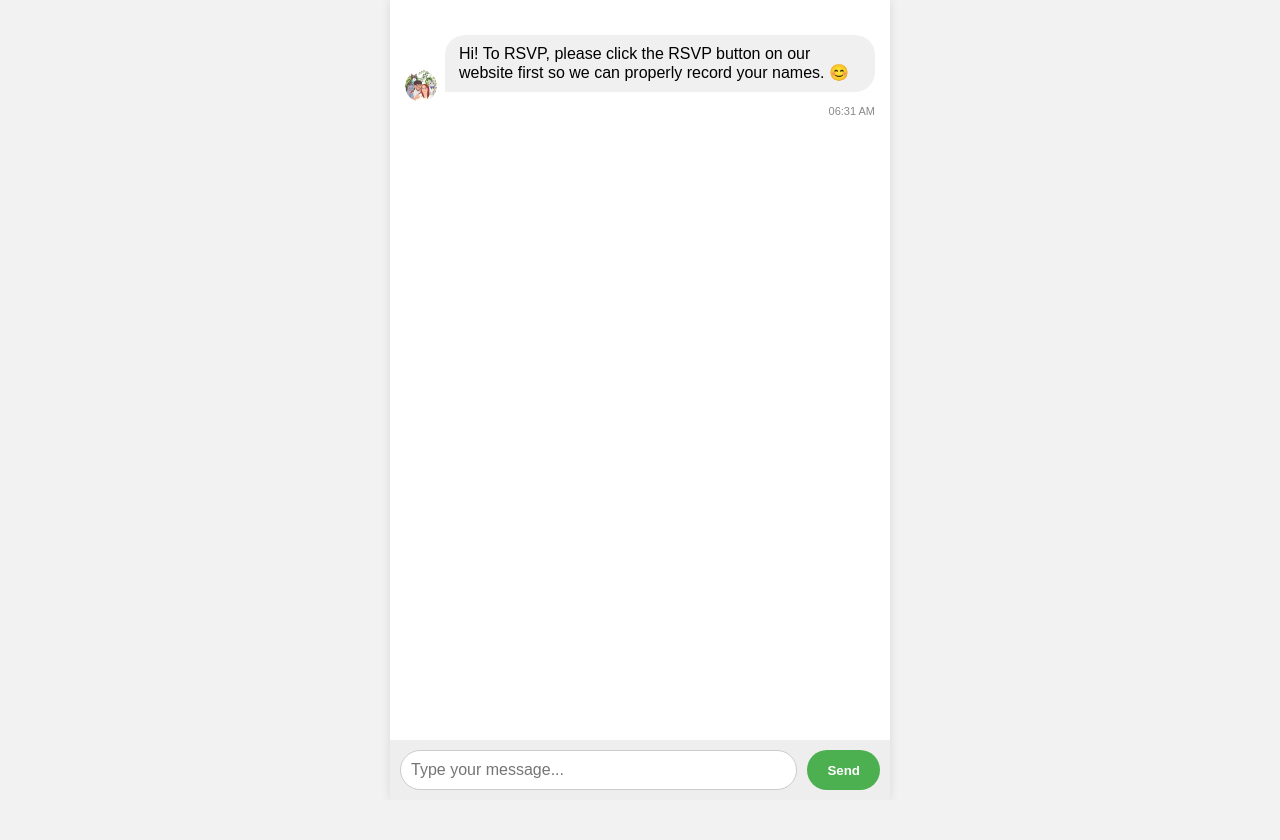
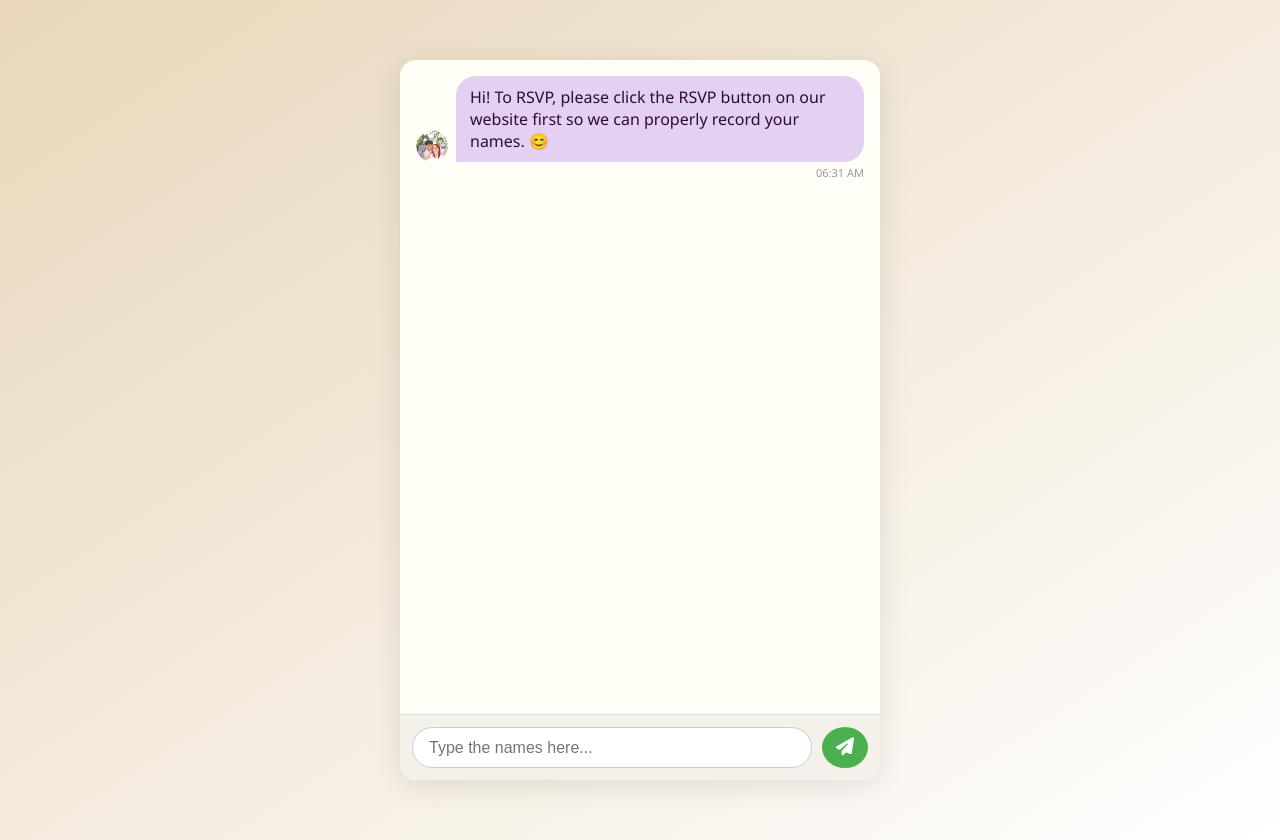
Before and after one commit to daiyarinzu/ve-wedding-rsvp-chatbot, a plain HTML site: page index.html in a window 1280 px wide. Before the commit the page ends 800 px from the top, so only its background shows below. Drawn offline with Linux system fonts and the light colour scheme.

Commit message:
UI/UX Phase update

```diff
--- a/index.html
+++ b/index.html
@@ -5,22 +5,32 @@
     <meta name="viewport" content="width=device-width, initial-scale=1.0" />
     <title>RSVP Chatbot</title>
     <link rel="stylesheet" href="style.css" />
+    <link
+      rel="stylesheet"
+      href="https://cdnjs.cloudflare.com/ajax/libs/font-awesome/6.5.0/css/all.min.css"
+      integrity="sha512-ZzHvB+a1..."
+      crossorigin="anonymous"
+      referrerpolicy="no-referrer"
+    />
   </head>
-
   <body>
-    <!-- 💬 Chat Interface (now always visible) -->
+    <!-- 🌿 Background wrapper for custom background / images -->
+    <div class="background-wrapper">
       <div class="chat-container" id="chat-container">
         <div id="chat-box" class="chat-box"></div>
         <form id="chat-form">
           <input
             type="text"
             id="user-input"
-          placeholder="Type your message..."
+            placeholder="Type the names here..."
             autocomplete="off"
             required
           />
-        <button type="submit">Send</button>
+          <button type="submit">
+            <i class="fas fa-paper-plane"></i>
+          </button>
         </form>
+      </div>
     </div>
 
     <script src="script.js"></script>
--- a/script.js
+++ b/script.js
@@ -46,7 +46,7 @@ function isValidName(name) {
   const allowList = [
     "kerthyllaine",
     "zaynab faith kerthyllaine pajo",
-    "Johann Schneider",
+    "Johann Schneider Lalaan",
     "Schneider",
   ];
   if (allowList.includes(trimmed.toLowerCase())) return true;
@@ -277,7 +277,7 @@ function didClickRSVP() {
 window.onload = () => {
   if (didClickRSVP()) {
     botReplyWithTyping(
-      `💌 Greetings!\n\nYou are invited to the wedding of Voughn and Emelyn.\n\nPlease let us know if you can come.\nJust reply with your names so we can save your seats and prepare your table.\n\nThank you, and we’re excited to celebrate this special day with you! 💕`,
+      `💌 Greetings!\n\nYou are invited to the wedding of Voughn and Emelyn.\n\nPlease let us know if you can come.\nJust reply with your FULL names so we can save your seats and prepare your table.\n\nThank you, and we’re excited to celebrate this special day with you! 💕`,
       1500
     );
     setTimeout(() => {
--- a/style.css
+++ b/style.css
@@ -1,132 +1,110 @@
+/* 🍃 General Reset & Fonts */
 body {
   margin: 0;
-  font-family: Arial, sans-serif;
-  background: #f2f2f2;
+  font-family: "Segoe UI", Arial, sans-serif;
+  background: #f3ecdc;
 }
 
+.background-wrapper {
+  background: linear-gradient(to bottom right, #e8d7ba, #fff);
+  min-height: 100vh;
+  display: flex;
+  justify-content: center;
+  align-items: center;
+  padding: 20px;
+}
+
+/* 🪟 Chat Container */
 .chat-container {
-  max-width: 500px;
-  margin: 0 auto;
+  width: 100%;
+  max-width: 480px;
+  height: 90vh;
   display: flex;
   flex-direction: column;
-  height: 100vh;
-  background: white;
-  box-shadow: 0 0 10px rgba(0, 0, 0, 0.1);
+  background-color: #fffef7;
+  box-shadow: 0 6px 30px rgba(0, 0, 0, 0.1);
+  border-radius: 16px;
+  overflow: hidden;
 }
 
+/* 💬 Chat Box */
 .chat-box {
   flex: 1;
-  padding: 15px;
+  padding: 16px;
   overflow-y: auto;
   display: flex;
   flex-direction: column;
 }
 
-/* Generic message container */
-.message {
-  display: flex;
-  flex-direction: column;
-  margin: 10px 0;
-  position: relative;
-}
-
-/* User and bot bubbles (only text bubbles!) */
+/* 📩 User Messages */
 .message.user {
-  background: #dcf8c6;
+  background: #b1e1c6;
+  color: #003a2c;
   border-radius: 20px 20px 0 20px;
   padding: 10px 14px;
   align-self: flex-end;
-  max-width: 90%;
-  word-wrap: break-word;
-  overflow-wrap: break-word;
+  max-width: 85%;
   white-space: pre-wrap;
 }
 
+/* 🤖 Bot Messages */
 .message.bot {
-  background: #f1f0f0;
+  background: #e3d0f3;
+  color: #2f0b3a;
   border-radius: 20px 20px 20px 0;
   padding: 10px 14px;
   align-self: flex-start;
-  max-width: 90%;
-  word-wrap: break-word;
-  overflow-wrap: break-word;
+  max-width: 85%;
   white-space: pre-wrap;
 }
 
-/* Message wrappers */
+/* 💬 Shared Wrapper Styles */
 .message-wrapper {
   display: flex;
   align-items: flex-end;
   gap: 8px;
 }
-
 .bot-wrapper {
   justify-content: flex-start;
 }
-
 .user-wrapper {
-  display: flex;
+  flex-direction: row-reverse;
   justify-content: flex-end;
-  flex-direction: row-reverse;
-  align-items: flex-end;
   width: 100%;
 }
 
-/* Message bubbles */
-.bot {
-  background: #f1f0f0;
-  border-radius: 20px 20px 20px 0;
-  padding: 10px 14px;
-}
-
-.user {
-  background: #dcf8c6;
-  border-radius: 20px 20px 0 20px;
-  padding: 10px 14px;
-}
-
-/* Avatar */
+/* 👤 Avatar */
 .avatar {
   width: 32px;
   height: 32px;
   border-radius: 50%;
 }
 
-/* Typing bubble same size as regular bot bubble */
+/* ⏳ Typing Animation */
 .typing {
-  background: #f1f0f0;
+  background: #e3d0f3;
   border-radius: 20px 20px 20px 0;
   padding: 10px 14px;
   display: inline-flex;
   align-items: center;
-  max-width: fit-content;
-  height: auto;
 }
-
-/* Typing dots (small and centered) */
 .typing-dots {
   display: flex;
-  align-items: center;
-  justify-content: center;
   gap: 4px;
 }
-
 .typing-dots span {
   width: 6px;
   height: 6px;
-  background-color: #999;
+  background-color: #8c52ff;
   border-radius: 50%;
-  display: inline-block;
   animation: typingBounce 1.4s infinite ease-in-out;
 }
-
 .typing-dots span:nth-child(2) {
-  animation-delay: 0.4s;
+  animation-delay: 0.3s;
 }
 .typing-dots span:nth-child(3) {
   animation-delay: 0.6s;
 }
-
 @keyframes typingBounce {
   0%,
   80%,
@@ -140,47 +118,46 @@ body {
   }
 }
 
-/* Timestamp */
+/* 🕒 Timestamp */
 .timestamp {
   font-size: 11px;
-  color: #888;
+  color: #999;
   margin-top: 3px;
   text-align: right;
   align-self: flex-end;
 }
 
-/* Input and send */
+/* 🧾 Form & Input */
 form {
   display: flex;
-  padding: 10px;
-  background: #eee;
+  padding: 12px;
+  background: #f4f1eb;
+  border-top: 1px solid #ddd;
 }
-
 input[type="text"] {
   flex: 1;
-  padding: 10px;
+  padding: 10px 16px;
   font-size: 16px;
-  border-radius: 20px;
+  border-radius: 25px;
   border: 1px solid #ccc;
   outline: none;
 }
 
+/* ✈️ Send Icon Button */
 button {
   margin-left: 10px;
-  padding: 10px 20px;
+  padding: 10px 14px;
   border: none;
   background: #4caf50;
+  border-radius: 50%;
   color: white;
-  font-weight: bold;
-  border-radius: 20px;
+  font-size: 18px;
   cursor: pointer;
+  transition: background 0.3s;
 }
-
-/* Align user message wrapper to the right */
-.user-message {
-  align-items: flex-end;
-  text-align: right;
-  display: flex;
-  flex-direction: column;
-  align-self: flex-end;
+button:hover {
+  background: #45a047;
 }
+button i {
+  pointer-events: none;
+}
```
Lines whose indentation alone changed are shown as unchanged.
